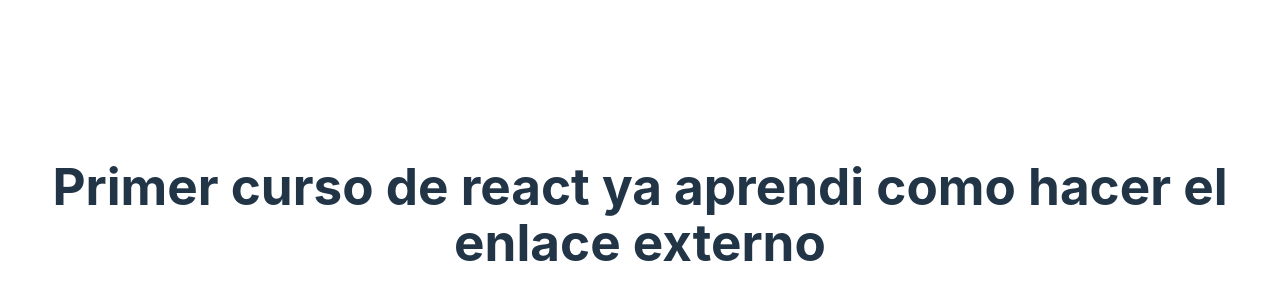
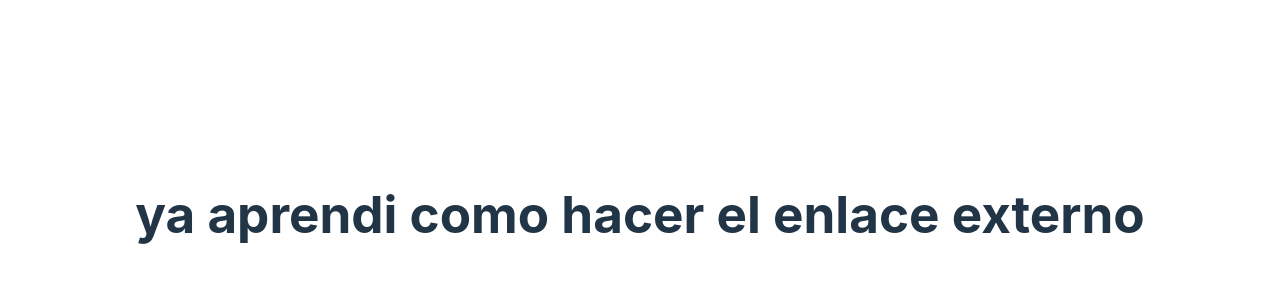
Before and after one commit to tokki9/Vite-React, a React (Vite) app: page / in a window 1280 px wide. Shown: the part 186-486 px from the top of the page. Built offline with nearby package versions, Linux system fonts and the light colour scheme.

Commit message:
Cambio 2

```diff
--- a/src/App.jsx
+++ b/src/App.jsx
@@ -8,7 +8,6 @@ function App() {
 
   return (
     <h1>
-      Primer curso de react
       ya aprendi como hacer el enlace externo
     </h1>
   )
```
